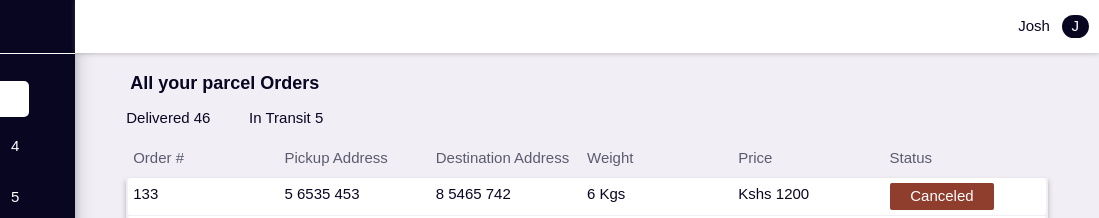
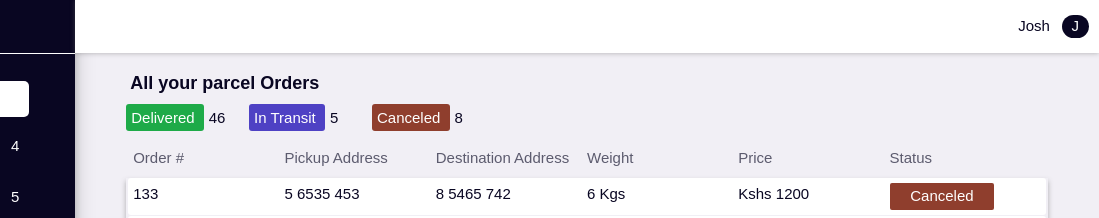
Before and after one commit to ElMonstro/SendIT, a plain HTML site: page UI/dashboard.html in a window 1280 px wide. Shown: the top 218 px of the page, 181-1280 px from the left. Drawn offline with Linux system fonts and the light colour scheme.

Commit message:
Add canceled orders tab to order statistics

```diff
--- a/UI/dashboard.html
+++ b/UI/dashboard.html
@@ -51,8 +51,9 @@
                 <div id="title">
                     <div class="heading"><span>All your parcel Orders</span></div>
                     <div class="order-statistics">
-                        <div id="delivered-orders"><span id="dlvd">Delivered </span><span> 46</span></div>
-                        <div id="undelivered-orders"><span id="trst">In Transit </span><span>5</span></div>
+                        <div id="delivered-orders"><span class="delivered stat" id="dlvd">Delivered </span><span> 46</span></div>
+                        <div id="undelivered-orders"><span class="in-transit stat" id="trst">In Transit </span><span>5</span></div>
+                        <div id="cancelled-orders"><span class="canceled stat" id="cncld">Canceled </span><span>8</span></div>
                     </div>
                     <div class="titles">
                         <span class="order-no">Order #</span>
```
